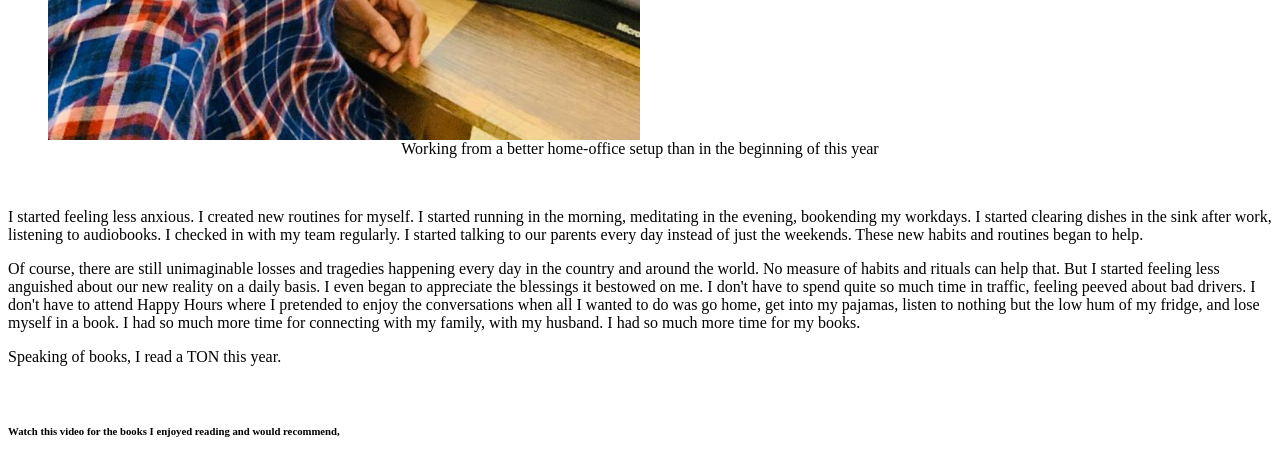
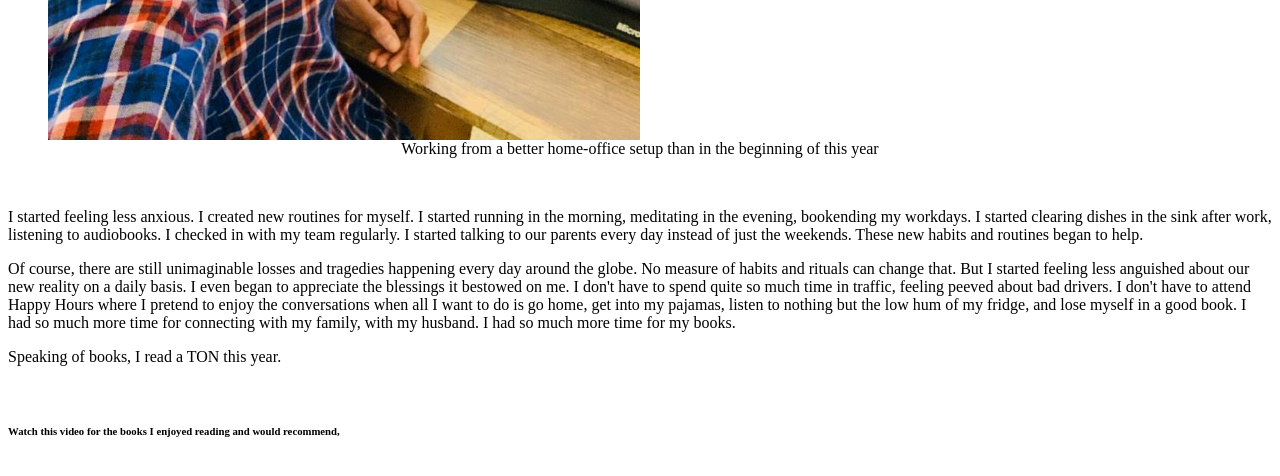
Before and after one commit to ThisisRajiRaj/thisisrajiraj.github.io, a Jekyll site: the page posts/yearinreview2020.html, which Jekyll copies as it is, in a window 1280 px wide and 900 px high, scrolled down 1270 px, cut to the strip 0-492 px from the top of the window. Shown: the top 476 px of the strip. Built offline with Jekyll 4.4.1, drawn with Linux system fonts in a browser that asks for light colours.

Commit message:
Update yearinreview2020.html

```diff
--- a/posts/yearinreview2020.html
+++ b/posts/yearinreview2020.html
@@ -104,15 +104,15 @@
 </p>
 <p>
     Of course, there are still
-    unimaginable losses and tragedies happening every day in the country and around the world. No measure
-    of habits and rituals can help that.
+    unimaginable losses and tragedies happening every day around the globe. No measure
+    of habits and rituals can change that.
     But I started
     feeling less anguished about our new reality on a daily basis. I even began to appreciate the
     blessings it bestowed on me. I don't have to spend quite so much time in
     traffic, feeling peeved about bad drivers. I don't have to attend Happy
-    Hours where I pretended to enjoy the conversations when all I wanted to do
-    was go home, get into my pajamas, listen to nothing but the low hum of my fridge,
-    and lose myself in a book. I had so much
+    Hours where I pretend to enjoy the conversations when all I want to do
+    is go home, get into my pajamas, listen to nothing but the low hum of my fridge,
+    and lose myself in a good book. I had so much
     more time for connecting with my family, with my husband. I had so much
     more time for my books.
 </p>
```
